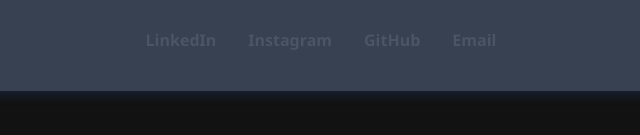
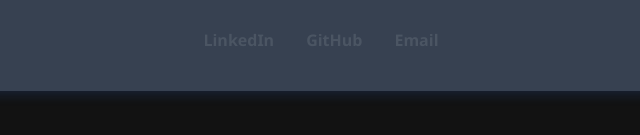
Before and after one commit to mplanav/mplanav.github.io, an Astro site: page / in a window 1280 px wide. Shown: the part 3084-3219 px from the top of the page, 319-959 px from the left. Built offline with nearby package versions, Linux system fonts and the light colour scheme; Astro itself is replaced by a stand-in of ours.

Commit message:
removed instagram

```diff
--- a/src/pages/index.astro
+++ b/src/pages/index.astro
@@ -134,7 +134,6 @@ import Layout from "../layouts/Layout.astro";
     <h2>Contact Me</h2>
     <div class="contact-links">
       <a href="https://www.linkedin.com/in/marc-plana-villalb%C3%AD-68299a304/" target="_blank" aria-label="LinkedIn">LinkedIn</a>
-      <a href="https://www.instagram.com/mxrc.pv_/" target="_blank" aria-label="Instagram">Instagram</a>
       <a href="https://github.com/mplanav" target="_blank" aria-label="GitHub">GitHub</a>
       <a href="mailto:marc.planavillalbi@gmail.com" aria-label="Email">Email</a>
     </div>
```
